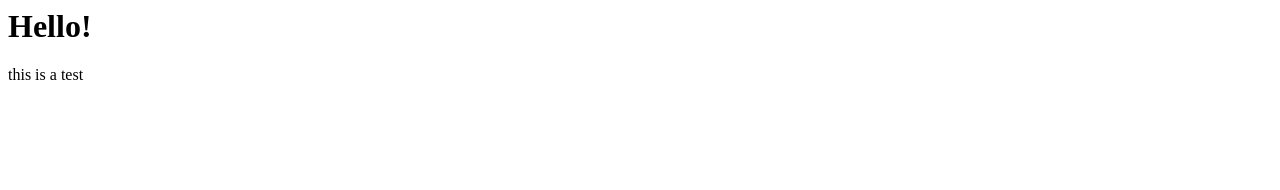
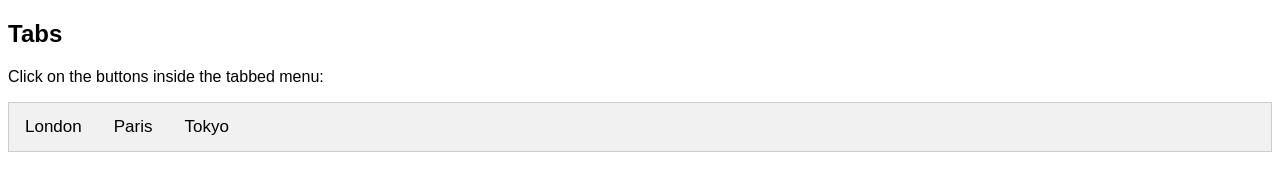
Before and after one commit to dgigs7/Broccoli, a plain HTML site: page index.html in a window 1280 px wide. Drawn offline with Linux system fonts and the light colour scheme.

Commit message:
Update index.html

```diff
--- a/index.html
+++ b/index.html
@@ -1,2 +1,89 @@
-<h1>Hello!</h1>
-<p>this is a test</p>
+<!DOCTYPE html>
+<html>
+<head>
+<meta name="viewport" content="width=device-width, initial-scale=1">
+<style>
+body {font-family: Arial;}
+
+/* Style the tab */
+.tab {
+  overflow: hidden;
+  border: 1px solid #ccc;
+  background-color: #f1f1f1;
+}
+
+/* Style the buttons inside the tab */
+.tab button {
+  background-color: inherit;
+  float: left;
+  border: none;
+  outline: none;
+  cursor: pointer;
+  padding: 14px 16px;
+  transition: 0.3s;
+  font-size: 17px;
+}
+
+/* Change background color of buttons on hover */
+.tab button:hover {
+  background-color: #ddd;
+}
+
+/* Create an active/current tablink class */
+.tab button.active {
+  background-color: #ccc;
+}
+
+/* Style the tab content */
+.tabcontent {
+  display: none;
+  padding: 6px 12px;
+  border: 1px solid #ccc;
+  border-top: none;
+}
+</style>
+</head>
+<body>
+
+<h2>Tabs</h2>
+<p>Click on the buttons inside the tabbed menu:</p>
+
+<div class="tab">
+  <button class="tablinks" onclick="openCity(event, 'London')">London</button>
+  <button class="tablinks" onclick="openCity(event, 'Paris')">Paris</button>
+  <button class="tablinks" onclick="openCity(event, 'Tokyo')">Tokyo</button>
+</div>
+
+<div id="London" class="tabcontent">
+  <h3>London</h3>
+  <p>London is the capital city of England.</p>
+</div>
+
+<div id="Paris" class="tabcontent">
+  <h3>Paris</h3>
+  <p>Paris is the capital of France.</p>
+</div>
+
+<div id="Tokyo" class="tabcontent">
+  <h3>Tokyo</h3>
+  <p>Tokyo is the capital of Japan.</p>
+</div>
+
+<script>
+function openCity(evt, cityName) {
+  var i, tabcontent, tablinks;
+  tabcontent = document.getElementsByClassName("tabcontent");
+  for (i = 0; i < tabcontent.length; i++) {
+    tabcontent[i].style.display = "none";
+  }
+  tablinks = document.getElementsByClassName("tablinks");
+  for (i = 0; i < tablinks.length; i++) {
+    tablinks[i].className = tablinks[i].className.replace(" active", "");
+  }
+  document.getElementById(cityName).style.display = "block";
+  evt.currentTarget.className += " active";
+}
+</script>
+
+</body>
+</html>
```
